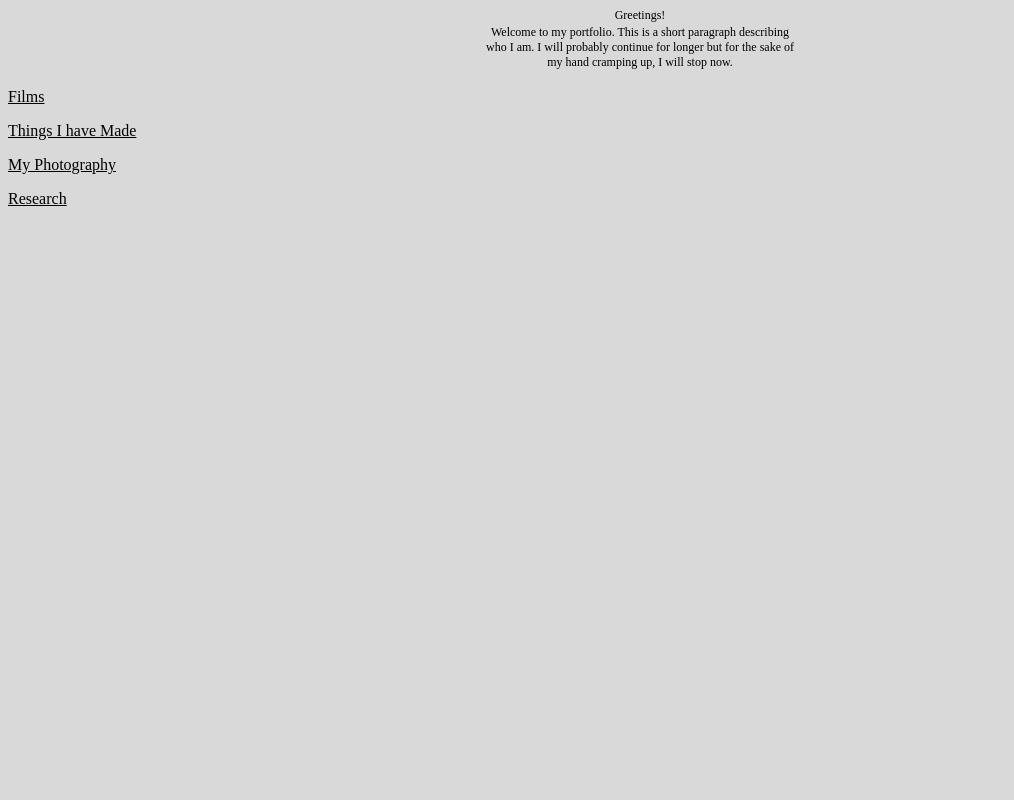
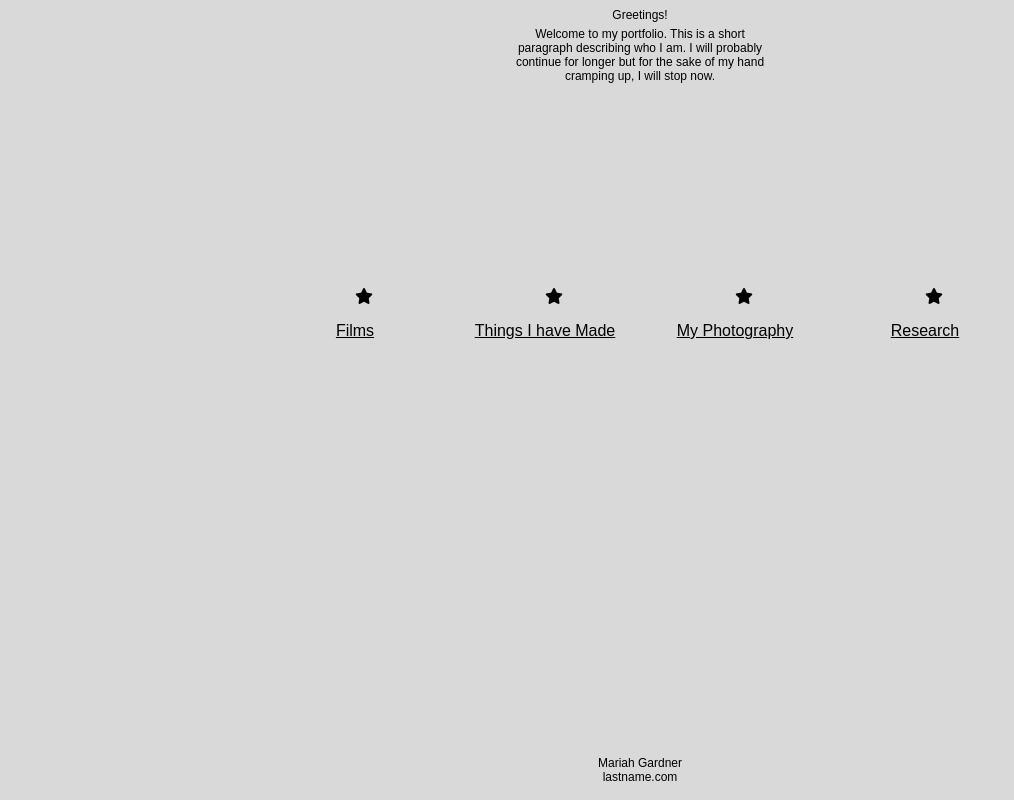
Before and after one commit to mxgardner/portfolio, a plain HTML site: page index.html in a window 1280 px wide. Shown: the whole page, without its empty margins (0-1014 px from the left). Drawn offline with Linux system fonts and the light colour scheme; a web font is replaced by a local one.

Commit message:
Organise general layout of homepage

```diff
--- a/index.html
+++ b/index.html
@@ -5,19 +5,40 @@
     <meta name="viewport" content="width=device-width, initial-scale=1.0">
     <title>Document</title>
     <link rel="stylesheet" href="styles.css">
+    <script src="https://kit.fontawesome.com/ad9ef14b8f.js" crossorigin="anonymous"></script>
 </head>
 <link rel="preconnect" href="https://fonts.googleapis.com">
 <link rel="preconnect" href="https://fonts.gstatic.com" crossorigin>
 <link href="https://fonts.googleapis.com/css2?family=Inria+Serif:ital,wght@0,300;0,400;0,700;1,300;1,400;1,700&display=swap" rel="stylesheet">
 <body>
-    <p id = "header1">Greetings!</p>
-    <p id = "header2">Welcome to my portfolio. This is a short paragraph describing who I am. I will probably continue for longer but for the sake of my hand cramping up, I will stop now. </p>
+    <div class = "Header">
+        <p id = "header-line-1">Greetings!</p>
+        <p id = "header-line-2">Welcome to my portfolio. This is a short paragraph describing who I am. I will probably continue for longer but for the sake of my hand cramping up, I will stop now. </p>
+    </div>
 
+    <div class="Content">
+        <div id = "col1">
+            <i class="fa-solid fa-star"></i>
+            <p><a href="films.html">Films</a></p>
+        </div>
+        <div id = "col2">
+            <i class="fa-solid fa-star"></i>
+            <p><a href="thingsImade.html">Things I have Made</a></p>
+        </div>
+        <div id = "col3">
+            <i class="fa-solid fa-star"></i>
+            <p><a href="myphotography.html">My Photography</a></p>
+        </div>
+        <div id = "col4">
+            <i class="fa-solid fa-star"></i>
+            <p><a href="research.html">Research</a></p>
+        </div>
+    </div>
 
-    <p><a href="films.html">Films</a></p>
-    <p><a href="thingsImade.html">Things I have Made</a></p>
-    <p><a href="myphotography.html">My Photography</a></p>
-    <p><a href="research.html">Research</a></p>
+    <div class = "Footer">
+        <p id="EndName">Mariah Gardner</p>
+        <p id="Website">lastname.com</p>
+    </div>
 </body>
 </html>
 
--- a/styles.css
+++ b/styles.css
@@ -3,16 +3,11 @@ body {
     font-family: "Inria Serif", sans-serif;
 }
 
-h1{
-
+p{
+    color: black;
 }
 
-p{
-    color: black;
-    font-family: 'inria serif', serif;
-}
-
-#header1 {
+#header-line-1 {
     color: black;
     margin: auto;
     width: 20%;
@@ -22,12 +17,61 @@ p{
     font-size: 12px;
 }
 
-#header2{
+#header-line-2{
     color: black;
     margin: auto;
-    width: 25%;
+    width: 20%;
     border: 0px;
-    padding: 2px;
+    padding: 5px;
+    text-align: center;
+    font-size: 12px;
+}
+.Content{
+    margin-left: 260px;
+    margin-right: 260px;
+    margin-top: 200px;
+    margin-bottom: 400px;
+    column-count: 4;
+    color: blue;
+}
+#col1{
+    text-align: center;
+}
+#col2{
+    text-align: center;
+}
+#col3{
+    text-align: center;
+}
+#col4{
+    text-align: center;
+}
+.fa-star{
+    color: black;
+    margin: auto;
+    width: 0%;
+    border: green;
+    padding: 0px;
+    text-align: center;
+}
+
+
+#EndName{
+    color: black;
+    margin: auto;
+    width: 20%;
+    border: 0px;
+    padding: 0px;
+    text-align: center;
+    font-size: 12px;
+}
+
+#Website{
+    color: black;
+    margin: auto;
+    width: 20%;
+    border: 0px;
+    padding: 0px;
     text-align: center;
     font-size: 12px;
 }
```
Also changed, not shown: 1 other file.
